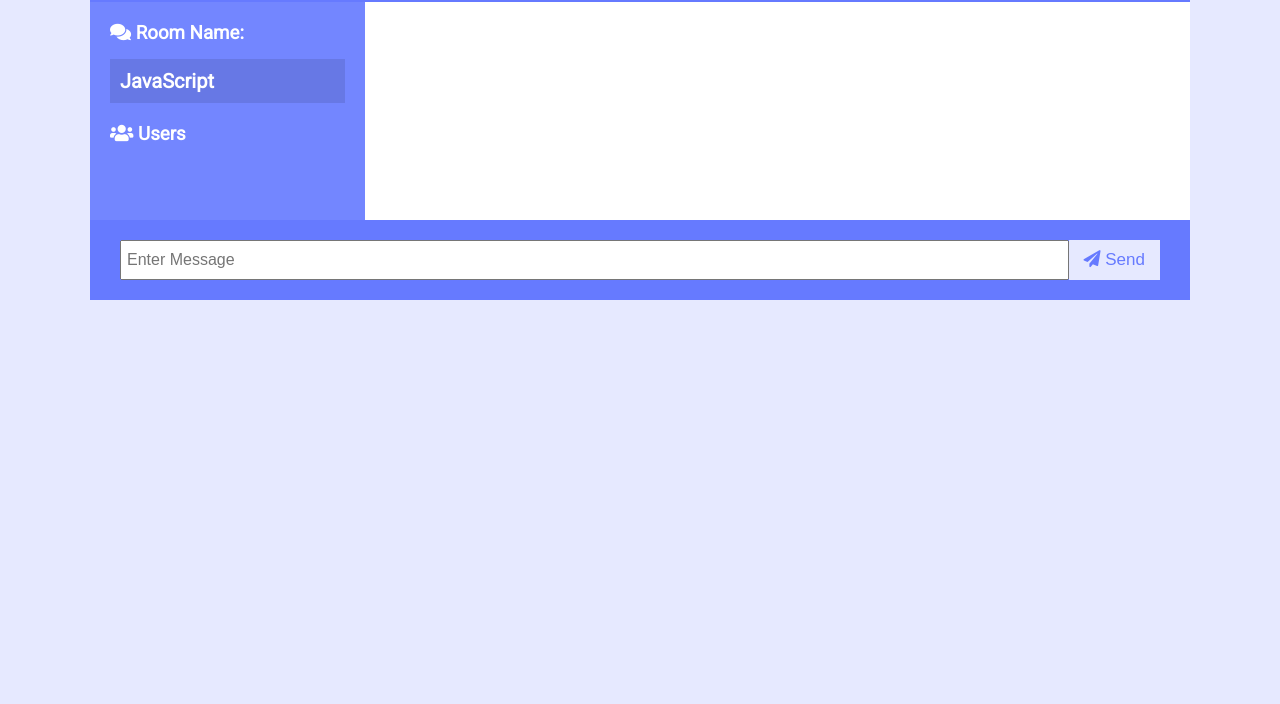
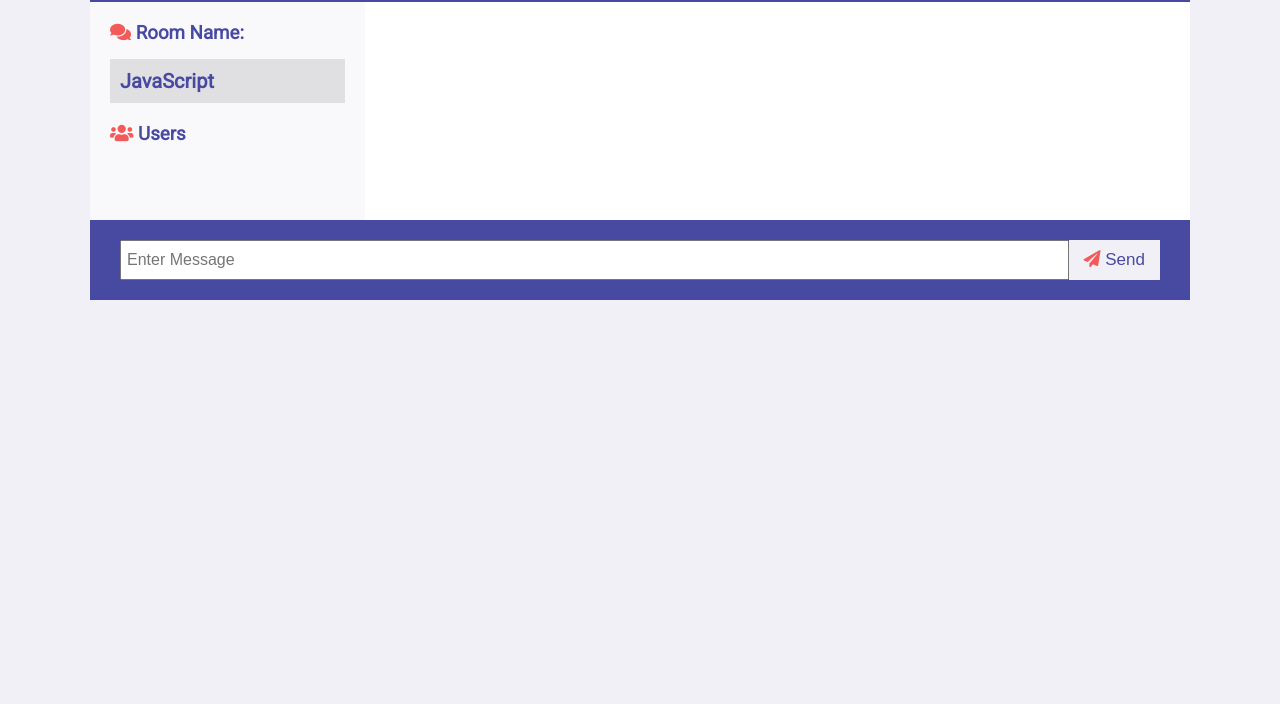
Before and after one commit to saebomp/chat_app, a website: page public/chat.html in a window 1280 px wide. Shown: the part 96-800 px from the top of the page. Drawn offline with nearby package versions, Linux system fonts and the light colour scheme; no server answers.

Commit message:
change icon color

```diff
--- a/public/css/style.css
+++ b/public/css/style.css
@@ -1,9 +1,9 @@
 @import url('https://fonts.googleapis.com/css?family=Roboto&display=swap');
 
 :root {
-	--dark-color-a: #667aff;
-	--dark-color-b: #7386ff;
-	--light-color: #e6e9ff;
+	--dark-color-a: #4849a1;
+	--dark-color-b: #f9f9fb;
+	--light-color: #f1f0f7;
 	--success-color: #5cb85c;
 	--error-color: #d9534f;
 }
@@ -38,6 +38,10 @@ a {
 	font-size: 17px;
 }
 
+.fas {
+	color:#f35a5a;
+}
+
 /* Chat Page */
 
 .chat-container {
@@ -65,7 +69,7 @@ a {
 
 .chat-sidebar {
 	background: var(--dark-color-b);
-	color: #fff;
+	color: var(--dark-color-a);
 	padding: 20px 20px 60px;
 	overflow-y: scroll;
 }
@@ -102,7 +106,7 @@ a {
 .chat-messages .message .meta {
 	font-size: 15px;
 	font-weight: bold;
-	color: var(--dark-color-b);
+	color: var(--dark-color-a);
 	opacity: 0.7;
 	margin-bottom: 7px;
 }
@@ -131,7 +135,7 @@ a {
 .join-container {
 	max-width: 500px;
 	margin: 80px auto;
-	color: #fff;
+	color: var(--dark-color-a);
 }
 
 .join-header {
```
